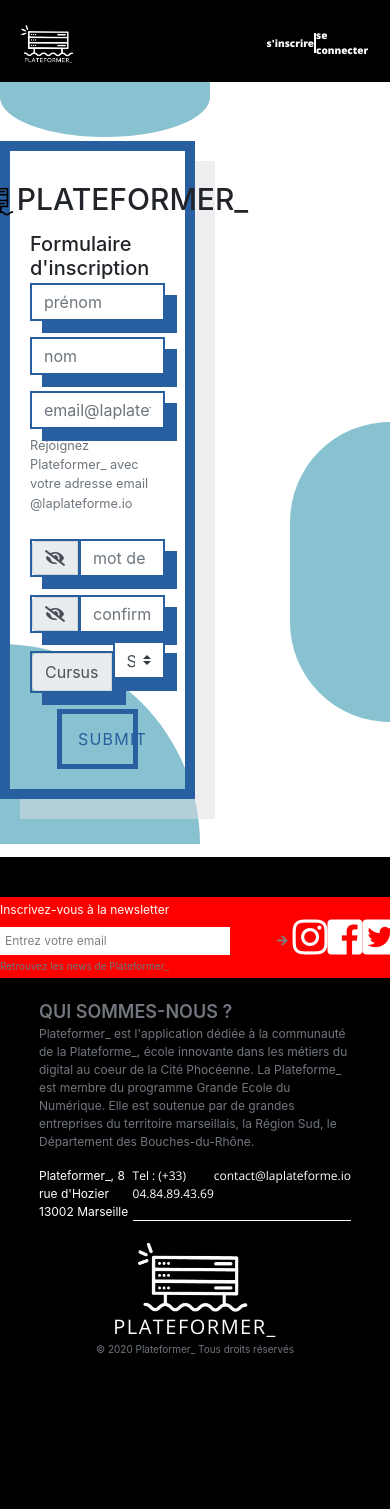
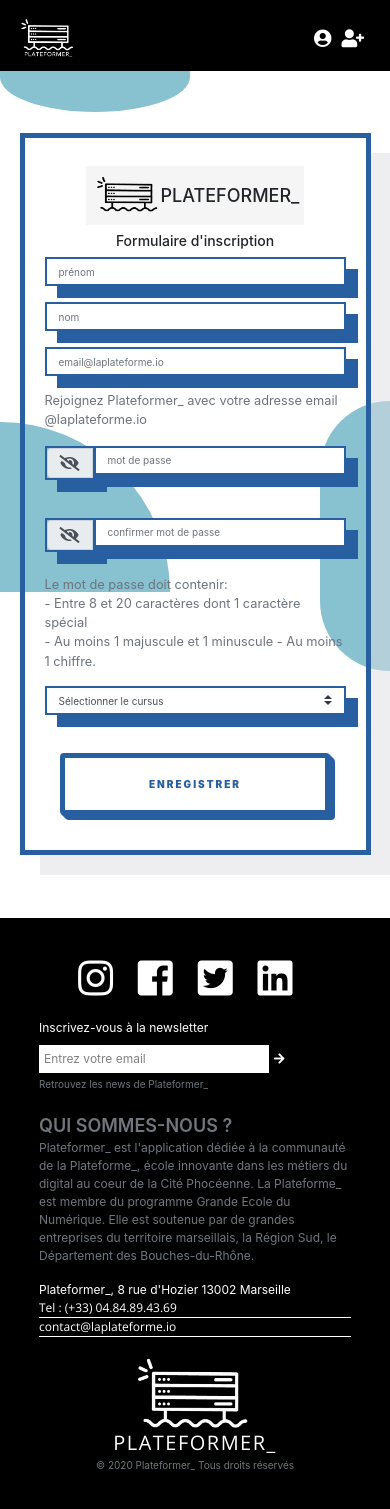
Before and after one commit to louise-decombe/social-network, a PHP site: page /inscription.php in a window 390 px wide; the page is wider, and only the part inside the window is pictured. Before the commit the page ends 1354 px from the top of that part, so only its background shows below. Run offline with PHP 8.4, Linux system fonts and the light colour scheme; data that the repository does not hold is empty; some libraries are stand-ins or nearby versions.

Commit message:
update fichiers

```diff
--- a/class/User.php
+++ b/class/User.php
@@ -114,7 +114,7 @@ class User{
         $this->droits = "";
         session_unset();
         session_destroy();
-        header('location:index.php');
+        header('location: ../index.php');
     }
 
     // FONCTION REGISTER USER
@@ -177,7 +177,7 @@ class User{
             $q1->bindParam(':cursus', $cursus, PDO::PARAM_INT);
             $q1->bindValue(':photo', $photo, PDO::PARAM_STR);
             $q1->execute();
-            header('location:index.php');
+            header('location:../connexion.php');
         }else {
             $info = new Infos($errors);
             echo $info->renderInfo();
@@ -219,7 +219,7 @@ class User{
 
         if (!empty($email_exist)) {
 
-            $errors[] = "Cette adresse mail est déjà utilisée.";
+            $errors[] = "Cette adresse mail est déjà enregistrée.";
             $info = new Infos($errors);
             echo $info->renderInfo();
         }
--- a/css/style-forms.css
+++ b/css/style-forms.css
@@ -16,31 +16,27 @@ a{
 /*----------------------------------------------------*/
 /* INSCRIPTION
 ------------------------------------------------------ */
-#main-register{
-  display: flex;
-  flex-direction: column;
-  align-items:center;
-  justify-content:center;
-  min-height:80vh;
-}
 
 .form{
   display:flex !important;
   flex-direction:column !important;
   align-items:center !important;
   border: 10px solid #275fa0 !important;
-  width:50% !important;
+  width:40% !important;
   box-shadow: 20px 20px rgba(221, 222, 225, 0.5) !important;
   padding : 20px !important;
-  margin-bottom : 10% !important;
-  margin-top:10% !important;
+  margin-bottom : 1% !important;
+  margin-top:1% !important;
 }
+
 #form-title{
   display:flex;
+  background-color:rgba(221, 222, 225, 0.3);
   align-items:center;
   justify-content:center;
   margin-top: 2.5%;
   font-size:30px !important;
+  padding: 1.5%;
 }
 #form-register h2{
   font-size: 20px;
@@ -60,6 +56,7 @@ a{
   margin-bottom: 5%;
 }
 
+
 #form-register input[type=email]{
   border: 2px solid #275fa0 !important;
   border-radius:0 !important;
@@ -67,52 +64,120 @@ a{
   margin-bottom: 5%;
 }
 
-#form-register input[type=email]{
-  border: 2px solid #275fa0 !important;
-  border-radius:0 !important;
-  box-shadow: 12px 12px #275fa0 !important;
-  margin-top: 7.5%;
-}
-
 #form-register input[type=password], .input-group-prepend{
   border: 2px solid #275fa0 !important;
   border-radius:0 !important;
   box-shadow: 12px 12px #275fa0 !important;
-  margin-top: 7.5%;
+  margin-bottom: 2.5% !important;
 }
 
 .custom-select{
   border: 2px solid #275fa0 !important;
   border-radius:0 !important;
   box-shadow: 12px 12px #275fa0 !important;
-  margin-bottom: 5%;
+  margin-bottom: 7.5% !important;
 }
 
 
-.btn {
+.btn_submit_register{
+  text-decoration:none !important;
+  color: #275fa0 !important;
+  margin:auto !important;
   display:flex !important;
-  width: 60% !important;
-  color: #275fa0 !important;
-  background-color: transparent !important;
-  cursor: pointer !important;
-  display: inline-block !important;
-  letter-spacing: 0.075em !important;
-  padding: .8em 1em !important;
-  margin: auto 2em !important;
+  width : 50% !important;
+  justify-content:center !important;
+  line-height:40px !important;
+  font-size:12px !important;
+  font-weight:900 !important;
+  letter-spacing:2px !important;
+  text-transform:uppercase !important;
+  background-color: #fff !important;
+  border:5px solid #275fa0 !important;
+  box-shadow:1px 1px 0, 2px 2px 0, 3px 3px 0, 4px 4px 0,5px 5px 0 !important;
   position: relative !important;
-  align-self: center !important;
-  text-transform: uppercase !important;
-  border: 5px #275fa0 solid !important;
-  border-image-slice: 1 1 0 0 !important;
-  z-index: 1 !important;
-  box-shadow: -0.5em .5em transparentize(#275fa0,1);
-  transform-origin: left bottom !important;
-  border-radius: 0 !important;
+  transition: 1.5s !important;
+  margin-bottom:5% !important;
+}
+
+.btn_submit_register:after{
+  content: "";
+  position: absolute;
+  left: 0;
+  top: 0;
+  height: 100%;
+  width:100%;
+   z-index: -1;
+  background-color: #fff;
+  transition: all 0.5s;
+  -webkit-transition: all 0.5s;
+  -moz-transition: all 0.5s;
+  -ms-transition: all 0.5s;
+  -o-transition: all 0.5s;
+}
+.btn_submit_register:hover{
+  background-color: transparent;
+}
+
+.btn_submit_register:active{
+   top:5px;
+   left:5px;
+   box-shadow:0 0 0 0;
+}
+
+#error_password, #error_check{
+  display:flex;
+  margin-bottom:5%;
 }
 
 
 
 /*** RESPONSIVE INSCRIPTION ***/
+@media(max-width:990px){
+  .form{
+    width : 60% !important;
+  }
+}
+
+@media(max-width:690px){
+  .form{
+    width : 80% !important;
+  }
+}
+
+@media(max-width:480px){
+  .form{
+    width : 90% !important;
+    border: 5px solid #275fa0 !important;
+  }
+  #form-title{
+    margin-top: 2.5%;
+    font-size:18px !important;
+  }
+  #form-register h2{
+    font-size: 14px;
+  }
+  .btn_submit_register{
+    font-size:10px !important;
+    width : 90% !important;
+  }
+  .custom-select{
+    font-size:10px !important;
+  }
+  #form-register input[type=text]{
+    font-size:10px !important;
+  }
+
+
+  #form-register input[type=email]{
+    font-size:10px !important;
+  }
+
+  #form-register input[type=password], .input-group-prepend{
+    font-size:10px !important;
+  }
+
+
+}
 
 
 
@@ -129,16 +194,30 @@ a{
   min-height:80vh;
 }
 
-#form-connexion{
+#form_connexion{
   display:flex !important;
   flex-direction:column !important;
-  background-color:gray !important;
   border: 10px solid #275fa0;
   width:60%;
   box-shadow: 0px 8px 16px 0px rgba(0,0,0,0.2);
 }
 
 
+#form_connexion input[type=email]{
+  border: 2px solid #275fa0 !important;
+  border-radius:0 !important;
+  box-shadow: 12px 12px #275fa0 !important;
+  margin-bottom: 5% !important;
+}
+
+#form_connexion input[type=password], .input-group-prepend{
+  border: 2px solid #275fa0 !important;
+  border-radius:0 !important;
+  box-shadow: 12px 12px #275fa0 !important;
+  margin-bottom: 5% !important;
+}
+
+
 
 /*** RESPONSIVE CONNEXION ***/
 /*** - - - - - - - - - - - - - - - - - - - - - - - - - - - - - - - - - - - - ***/
--- a/css/style.css
+++ b/css/style.css
@@ -66,6 +63,12 @@ nav .link-header{
   border-bottom : 2px solid white !important;
 }
 
+#nav-forms li a i{
+  color:white !important;
+  display:none !important;
+  visibility:hidden !important;
+}
+
 
 /*** RESPONSIVE HEADER ***/
 @media (max-width: 1280px){
@@ -80,10 +83,30 @@ nav .link-header{
 @media (max-width: 680px){
 
   #nav-forms{
-    width: 30%;
-    font-size: 10px;
+    justify-content: flex-end;
   }
 
+  #nav-forms .link-navbar, .vl{
+    display:none !important;
+    visibility:hidden !important;
+  }
+
+  #nav-forms li a i{
+    display: block !important;
+    visibility: visible !important;
+    font-size: 20px;
+    margin-right: 20px;
+  }
+
+}
+
+@media (max-width: 480px){
+  #nav-forms li a i{
+    display: block !important;
+    visibility: visible !important;
+    font-size: 18px;
+    margin-right: 10px;
+  }
 }
 
 /*** - - - - - - - - - - - - - - - - - - - - - - - - - - - - - - - - - - - - ***/
@@ -108,7 +131,6 @@ footer{
   flex-direction: column;
   align-items: center;
   justify-content:center;
-  background-color:red;
 }
 
 #social-links{
@@ -140,12 +162,12 @@ footer{
 }
 
 .input-email{
-  display: inline-block;
+  display: flex;
   position: relative;
 }
 
 .input-email button, .input-email input[type=email]{
-  color:grey;
+  color:white;
   outline: none;
   padding:5px;
   font-size: 12px;
@@ -168,23 +190,8 @@ footer{
   box-shadow:  0 0 20px 0 #88c1d0;
 }
 
-.input-email input[type=email]:valid + button{
-  display: block;
-  right: 0;
-  left: initial;
-
-}
-
-.input-email input[type=email]:invalid + button{
-  -webkit-transition: right 0.5s;
-  transition: right 0.5s;
-  color: grey;
-}
-
 .input-email button{
-  display: block;
-  position: absolute;
-  right: -2.5%;
+  right: -5%;
   top: 0;
   border: none;
   background-color: transparent;
@@ -263,7 +270,27 @@ footer{
 }
 
 /*** RESPONSIVE FOOTER ***/
-/*** - - - - - - - - - - - - - - - - - - - - - - - - - - - - - - - - - - - - ***/
+/*** - - - - - - - - - - - - - - - - - - - - - - - - - - - - - - - - - - - - - - - - - - -  ***/
+@media(max-width:1280px){
+
+  #newsletter-form label{
+    font-size:12px;
+  }
+
+  .input-email input[type=email]{
+    width: 270px;
+  }
+
+  #social-links{
+    width:60%;
+  }
+  .input-email button{
+    right: -25%;
+  }
+  #newsletter-form small{
+    font-size : 10px;
+  }
+}
 @media(max-width:1180px){
   #infos-content address{
     font-size:8px;
@@ -301,7 +328,7 @@ footer{
   }
 
   #newsletter-form{
-    width:75%;
+    width : 47.5%;
   }
 
   #infos-footer{
@@ -317,7 +344,7 @@ footer{
   }
 
   #social-links{
-    width:20%;
+    width:27.5%;
     margin-right:5%;
   }
 
@@ -330,16 +357,54 @@ footer{
   }
 }
 
+@media(max-width: 690px){
 
-/*** - - - - - - - - - - - - - - - - - - - - - - - - - - - - - - - - - - - - ***/
+  #newsletter-form{
+    width : 50%;
+  }
 
-/*** - - - - - - - - - - - - - - - - - - - - - - - - - - - - - - - - - - - - ***/
-/*----------------------------------------------------*/
-/* MAIN
------------------------------------------------------- */
-main{
-  min-height:70vh;
+  #infos-footer{
+    width:80%;
+  }
+
+  #infos-content address{
+    flex-direction:column;
+    font-size:12px;
+  }
+
+  #social-links{
+    width:35%;
+    margin-right:5%;
+  }
+
 }
+
+@media(max-width: 480px){
+  footer{
+    flex-direction: column !important;
+    align-items:center !important;
+  }
+
+  #media-footer{
+    width:100%;
+    flex-direction: column!important;
+    justify-content:center !important;
+    align-items:center !important;
+  }
+
+  #newsletter-form{
+    width : 80%;
+  }
+
+
+  #social-links{
+    width:55%;
+    margin-right:5%;
+  }
+
+}
+
+/*** - - - - - - - - - - - - - - - - - - - - - - - - - - - - - - - - - - - - - - - - - -  ***/
 /*----------------------------------------------------*/
 /*  INDEX
 ------------------------------------------------------ */
@@ -420,21 +526,81 @@ main{
   }
 
   .subtitle_index{
-    font-size:15px !important;
+    display:flex;
+    width: 60%;
+    font-size:13px !important;
     position:relative;
-    letter-spacing:1.5px
+    letter-spacing:1.5px;
+    margin-left:20%;
   }
 
-  #index_button{
-    padding:5px 30px !important;
-    font-size:12px !important;
-    border:3px solid #275fa0 !important;
+  .index_button{
+    width : 35%;
   }
 
   .index_content{
-    padding-top:5%;
-    padding-bottom:5%;
+    padding-top:15%;
+    padding-bottom:15%;
   }
+}
+
+@media(max-width:480px){
+
+  .title1_index{
+    font-size: 35px;
+    letter-spacing:3px;
+    margin-left:0 !important;
+    font-weight: bold;
+  }
+
+  .title2_index{
+    font-size: 35px;
+    font-weight: bold;
+    letter-spacing:3px;
+  }
+
+  .subtitle_index{
+    display:flex;
+    width: 60%;
+    font-size:11px !important;
+    position:relative;
+    letter-spacing:1px;
+    margin-left:20%;
+  }
+
+  .index_button{
+    width : 55%;
+  }
+
+}
+
+@media(max-width:300px){
+
+  .title1_index{
+    font-size: 30px;
+    letter-spacing:2px;
+    margin-left:0 !important;
+    font-weight: bold;
+  }
+
+  .title2_index{
+    font-size: 30px;
+    font-weight: bold;
+    letter-spacing:2px;
+  }
+
+  .subtitle_index{
+    display:flex;
+    width: 60%;
+    font-size:11px !important;
+    position:relative;
+    letter-spacing:1px;
+    margin-left:20%;
+  }
+  .index_button{
+    width : 65%;
+  }
+
 }
 
 /*----------------------------------------------------*/
@@ -483,6 +649,7 @@ main{
 .ovale_1{
   height : 100px;
   width : 260px;
+  margin-top:-8.5%;
 }
 
 .ovale_2{
@@ -502,19 +669,45 @@ main{
   .ovale_1{
     height : 80px;
     width : 210px;
+    margin-top:-7.5%;
   }
 
   .ovale_2{
     height : 200px;
     width : 200px;
+    top: 60%;
   }
 
   .ovale_3{
     height : 300px;
     width : 100px;
+    top: 58%;
   }
 
+}
+
+@media(max-width:490px){
+
+  .ovale_1{
+    height : 70px;
+    width : 190px;
+    margin-top:-7.5%;
   }
+
+  .ovale_2{
+    height : 170px;
+    width : 170px;
+    top: 50%;
+  }
+
+  .ovale_3{
+    height : 270px;
+    width : 70px;
+    top: 47.5%;
+
+  }
+
+}
 
 
 
--- a/includes/footer.php
+++ b/includes/footer.php
@@ -1,5 +1,4 @@
-<script type="text/javascript" src="js/form_newsletter.js"></script>
-<footer>
+
     <section id="media-footer">
         <span id="social-links">
             <a href="https://www.instagram.com/laplateformeio/"><i class="fab fa-instagram"></i></a>
@@ -39,4 +38,3 @@
         </a>
         <p>© 2020 Plateformer_ Tous droits réservés</p>
     </section>
-</footer>
--- a/includes/header.php
+++ b/includes/header.php
@@ -11,6 +11,8 @@
             <img src="img/PICT_LOGO_WHITE_TEXT.png" width="60" height="45" class="d-inline-block align-top" alt="white_logo_plateformer_" loading="lazy">
         </a>
         <ul id="nav-forms">
+            <li><a class="icon-responsive" href="connexion.php"><i class="fas fa-user-circle"></i></a>
+            <li><a class="icon-responsive" href="inscription.php"><i class="fas fa-user-plus"></i></a>
             <li><a class="link-navbar" class="link-active" href="inscription.php">s'inscrire</a></li>
             <li><div class="vl"></div></li>
             <li><a class="link-navbar" href="connexion.php">se connecter</a></li>
--- a/inscription.php
+++ b/inscription.php
@@ -15,8 +15,8 @@ session_start();
     <link rel="stylesheet" href="https://cdn.jsdelivr.net/npm/bootstrap@4.5.3/dist/css/bootstrap.min.css" integrity="sha384-TX8t27EcRE3e/ihU7zmQxVncDAy5uIKz4rEkgIXeMed4M0jlfIDPvg6uqKI2xXr2" crossorigin="anonymous">
     <script src="https://code.jquery.com/jquery-3.5.1.js" integrity="sha256-QWo7LDvxbWT2tbbQ97B53yJnYU3WhH/C8ycbRAkjPDc=" crossorigin="anonymous"></script>
 </head>
-<body>
-<header>
+<body class = "body">
+<header class = "header">
     <?php
     include("includes/header.php");
     require 'class/Options.php';
@@ -31,47 +31,51 @@ session_start();
     <div class="ovale_2"></div>
     <div class="ovale_3"></div>
 
-    <div class="container-fluid sh-100 d-flex flex-column justify-content-center index_content">
-        <div class="row">
+    <div class="container-fluid sh-100 d-flex flex-column justify-content-center align-content-center index_content">
+        <div class="row flex-column align-content-center">
             <form class="form" id="form-register" method="POST" action="php/form_inscription.php">
                 <h1 id="form-title"><img src="img/PICT_LOGO_BLACK.png" width="70" height="50" alt="blacl_logo_plateformer_">PLATEFORMER_</h1>
                 <h2>Formulaire d'inscription</h2>
                 <section>
                     <div class="form-group">
-                        <input type="text" class="form-control" id="firstname" name="firstname" aria-describedby="firstname" placeholder="prénom">
+                        <input type="text" class="form-control" id="firstname" name="firstname" aria-describedby="firstname" placeholder="prénom" required>
+                        <div id="error_firstname"></div>
                     </div>
                     <div class="form-group">
-                        <input type="text" class="form-control" id="lastname" name="lastname" aria-describedby="lastname" placeholder="nom">
+                        <input type="text" class="form-control" id="lastname" name="lastname" aria-describedby="lastname" placeholder="nom" required>
+                        <div id="error_lastname"></div>
                     </div>
                     <div class="form-group">
-                        <input id="mail" type="email" name="mail" class="form-control" class="col-xs-4" aria-describedby="mail" placeholder="email@laplateforme.io">
+                        <input id="mail" type="email" name="mail" class="form-control" class="col-xs-4" aria-describedby="mail" placeholder="email@laplateforme.io" required>
                         <small id="emailHelp" class="form-text text-muted">Rejoignez Plateformer_ avec votre adresse email @laplateforme.io</small>
+                        <div id="error_email"></div>
+                        <div id="error_email1"></div>
                     </div>
                     <div class="input-group mb-2 mr-sm-2">
                         <div class="input-group-prepend">
                             <div class="input-group-text"><i class="fas fa-eye-slash" id="eye"></i></div>
                         </div>
-                        <input type="password" class="form-control" name="password" id="password" placeholder="mot de passe">
+                        <input type="password" class="form-control" name="password" id="password" placeholder="mot de passe" required>
                     </div>
+                    <div id="error_password"></div>
                     <div class="input-group mb-2 mr-sm-2">
                         <div class="input-group-prepend">
-                            <div class="input-group-text"><i class="fas fa-eye-slash" id="eye"></i></div>
+                            <div class="input-group-text"><i class="fas fa-eye-slash" id="eye1"></i></div>
                         </div>
-                        <input type="password" class="form-control" name="check_password" id="check_password" placeholder="confirmer mot de passe">
+                        <input type="password" class="form-control" name="check_password" id="check_password" placeholder="confirmer mot de passe" required>
                     </div>
+                    <small id="emailHelp" class="form-text text-muted">Le mot de passe doit contenir:<br>- Entre 8 et 20 caractères dont 1 caractère spécial<br>- Au moins 1 majuscule et 1 minuscule - Au moins 1 chiffre.</small>
+                    <div id="error_check"></div>
                     <div class="input-group mb-3">
-                        <div class="input-group-prepend">
-                            <label class="input-group-text" for="inputGroupSelect01">Cursus</label>
-                        </div>
                         <select class="custom-select" id="inputGroupSelect01" name="cursus" required>
-                            <option selected>Sélectionner</option>
+                            <option selected>Sélectionner le cursus</option>
                             <?php foreach ($cursus as $all_cursus){ ?>
                                 <option value="<?= $all_cursus['id_cursus'];?>"><?= $all_cursus['name_cursus'];?></option>
                             <?php } ?>
                         </select>
                     </div>
                 </section>
-                <button type="submit" name="submit" class="btn btn-primary">Submit</button>
+                <button type="submit" name="submit_register" class="btn btn-primary btn_submit_register">Enregistrer</button>
             </form>
         </div>
     </div>
@@ -81,8 +85,9 @@ session_start();
     include("includes/footer.php") ?>
 </footer>
 
-<script src="https://cdn.jsdelivr.net/npm/bootstrap@4.5.3/dist/js/bootstrap.bundle.min.js" integrity="sha384-ho+j7jyWK8fNQe+A12Hb8AhRq26LrZ/JpcUGGOn+Y7RsweNrtN/tE3MoK7ZeZDyx" crossorigin="anonymous"></script>
-<script src="js/transition.js"></script>
+<!--<script src="https://cdn.jsdelivr.net/npm/bootstrap@4.5.3/dist/js/bootstrap.bundle.min.js" integrity="sha384-ho+j7jyWK8fNQe+A12Hb8AhRq26LrZ/JpcUGGOn+Y7RsweNrtN/tE3MoK7ZeZDyx" crossorigin="anonymous"></script>-->
 <script src="js/form_inscription.js"></script>
+<!--<script src="js/transition.js"></script>-->
+
 </body>
 </html>
--- a/js/form_newsletter.js
+++ b/js/form_newsletter.js
@@ -13,10 +13,10 @@ $(document).ready(function(){
             url : "php/form_newsletter.php", // on donne l'URL du fichier de traitement
             type : "post", // la requête est de type POST
             data : ({email_newsletter: email_newsletter}),// et on envoie nos données
-            success:function(response){
+            success:function(response_news){
                 //console.log(response);
                 //alert(response);
-                if ((response) == 'email_exist'){
+                if ((response_news) == 'email_exist'){
                     $("#email_newsletter").css("background-color", "#7FFF00");   // si le login existe style rouge pour l'input
                     $( "#submit_newsletter" ).prop("disabled", false);           // on rend inaccesible le bouton submit
                     //$('.error-message').append('<p>cet email est déjà enregistré</p>')
--- a/php/form_inscription.php
+++ b/php/form_inscription.php
@@ -2,7 +2,7 @@
 
 require '../class/Config.php';
 
-if(isset($_POST['submit'])){
+if(isset($_POST['submit_register'])){
 
     $firstname = $_POST['firstname'];
     $lastname = $_POST['lastname'];
```
Also changed, not shown: other parts of css/style.css (+48 -10 lines), index.php (+9 -4 lines), js/form_inscription.js (+60 -9 lines), js/transition.js (+5 -3 lines).
